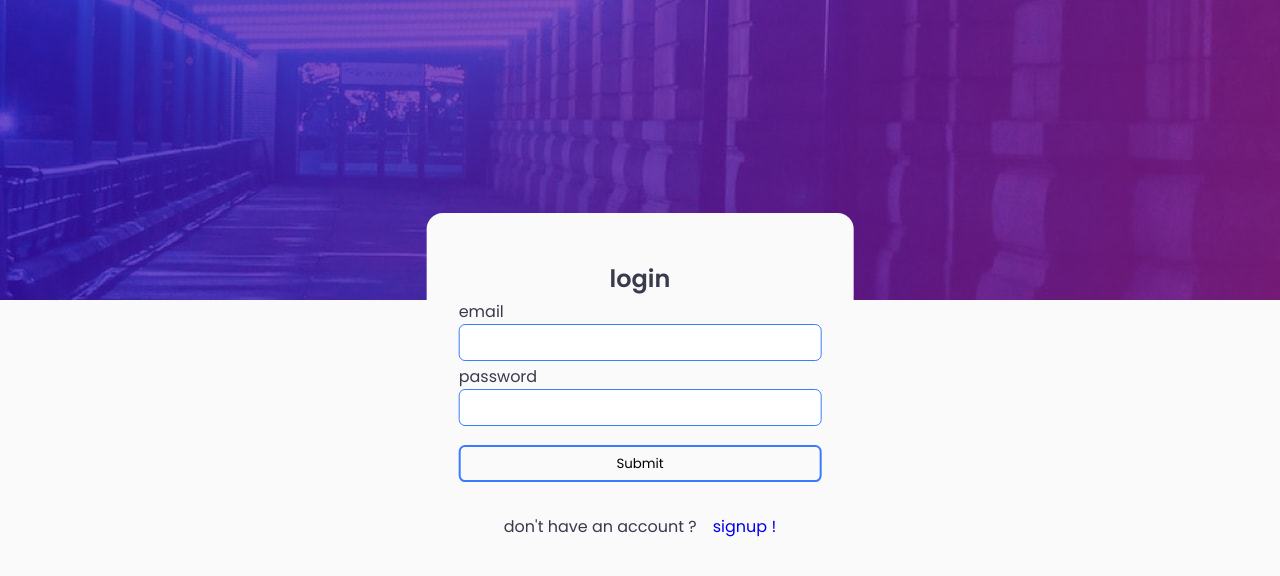
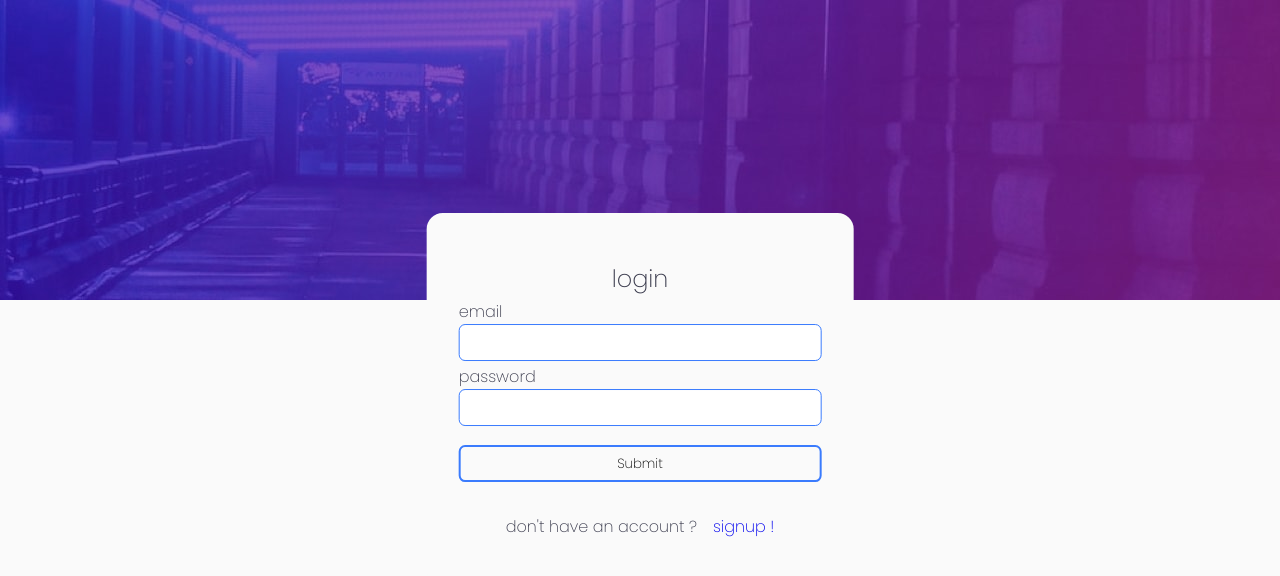
Before and after one commit to Klenam-Joshua/todo-app-main, a React (Vite) app in the folder todo-app-frontend/: page / in a window 1280 px wide. Shown: the top 576 px of the page. Built offline with nearby package versions, Linux system fonts and the light colour scheme.

Commit message:
include the downloaded font family

```diff
--- a/todo-app-frontend/src/assets/style/global.css
+++ b/todo-app-frontend/src/assets/style/global.css
@@ -1,3 +1,14 @@
+@font-face {
+    font-family: roboto;
+    src: url(../fonts/Roboto/Roboto-Regular.ttf);
+}
+
+@font-face {
+    font-family: poppins;
+    src: url(../fonts/Poppins/Poppins-Regular.ttf);
+}
+
+
 :root {
 
     /* hovered  buttons in light mode */
@@ -18,8 +29,8 @@
     --DarkGrayishBlue: hsl(233, 11%, 52%);
     --vDarkGrayishBlue: hsl(233, 14%, 35%);
     --vDarkGrayishBlue: hsl(237, 14%, 26%);
-    --poppins: 'Poppins', sans-serif;
-    --roboto: 'Roboto', sans-serif;
+    --poppins: poppins;
+    --roboto: roboto;
 
 }
 
@@ -31,6 +42,7 @@ body,
     margin: 0;
     padding: 0;
     font-family: var(--poppins);
+    font-weight: 100;
 }
 
 html,
```
